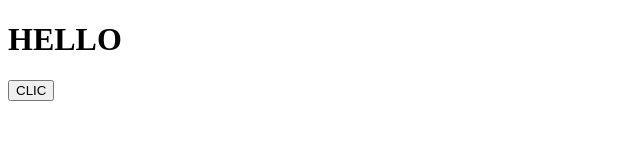
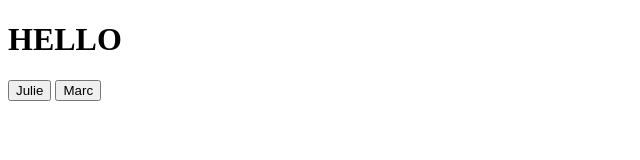
Before and after one commit to valentingbt/javascript, a plain HTML site: page index.html in a window 1280 px wide. Shown: the whole page, without its empty margins (0-640 px from the left). Drawn offline with Linux system fonts and the light colour scheme.

Commit message:
boutons Julie et Marc -> Hello Julie & Hello Marc !

```diff
--- a/index.html
+++ b/index.html
@@ -9,6 +9,7 @@
 </head>
 <body>
     <h1>HELLO</h1>
-    <button onclick="message()">CLIC</button>
+    <button onclick="message('Julie')">Julie</button>
+    <button onclick="message('Marc')">Marc</button>
 </body>
 </html>
--- a/script.js
+++ b/script.js
@@ -1,3 +1,3 @@
-function message() {
-    console.log("Hello World");
-}
+function message(a) {
+    console.log("Hello " + a);
+};
```
